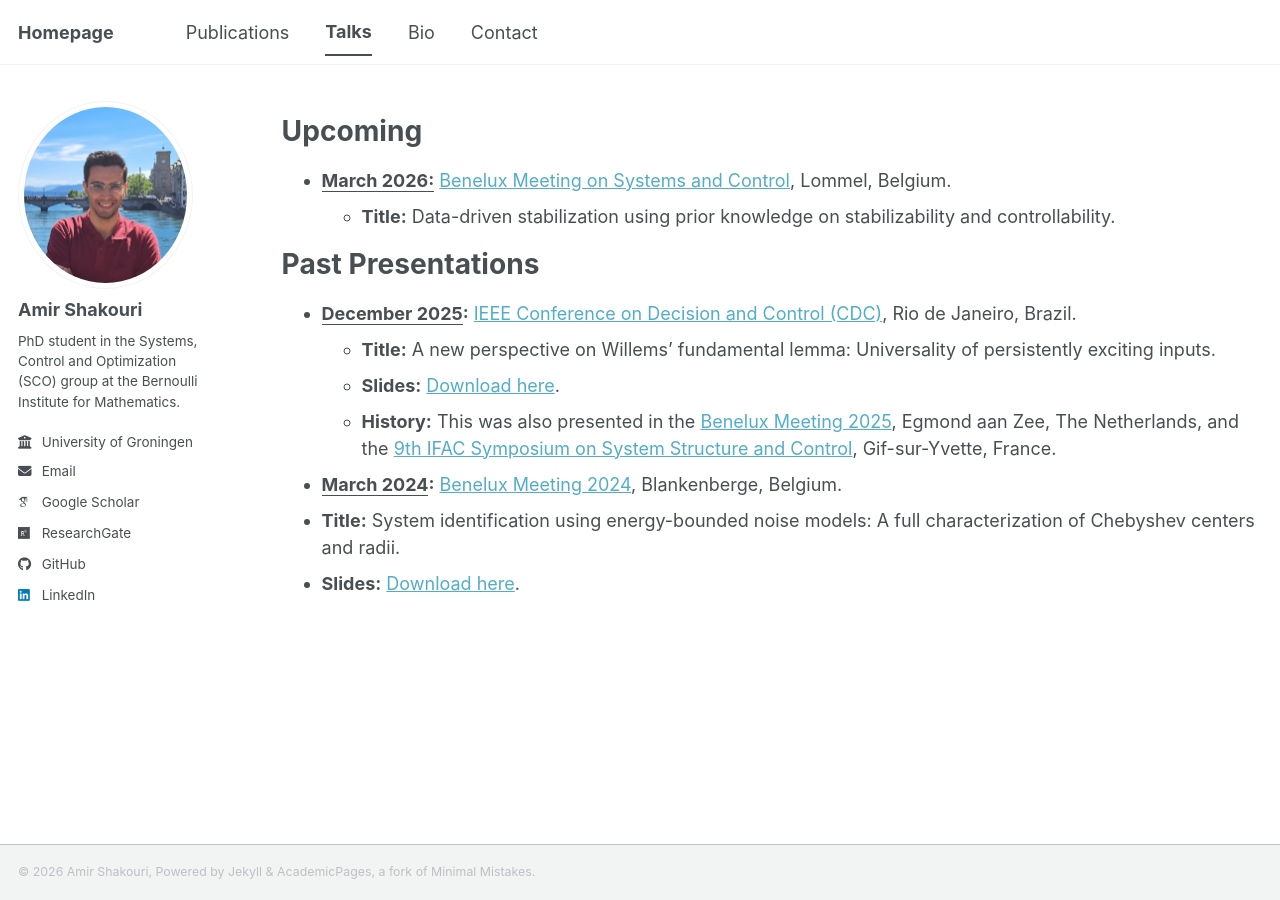
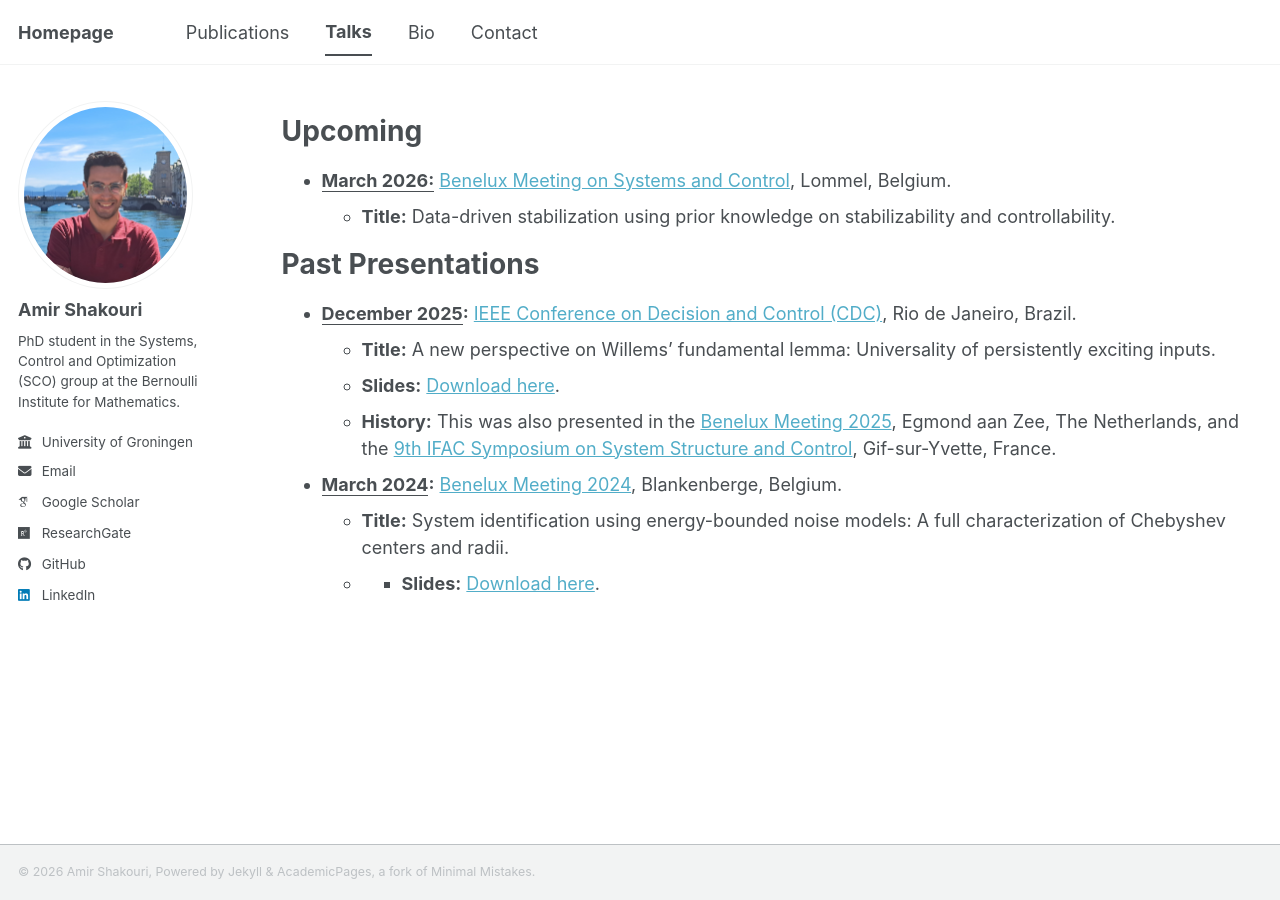
Before and after one commit to a-shakouri/a-shakouri.github.io, a Jekyll site: the page built from _pages/talk-new.md, in a window 1280 px wide. Built offline with Jekyll 4.4.1, drawn with Linux system fonts in a browser that asks for light colours; some web fonts are replaced; a script bundle is joined from its source files by our own code; library files that are not in the unit come from our copies.

Commit message:
Update talk-new.md

```diff
--- a/_pages/talk-new.md
+++ b/_pages/talk-new.md
@@ -20,5 +20,5 @@
   * **History:** This was also presented in the [Benelux Meeting 2025](https://www.beneluxmeeting.nl/2025/), Egmond aan Zee, The Netherlands, and the [9th IFAC Symposium on System Structure and Control](https://sssc-tds-cosy-2025.sciencesconf.org/), Gif-sur-Yvette, France.
 
  * **<u>March 2024</u>:** [Benelux Meeting 2024](https://www.beneluxmeeting.nl/2024/), Blankenberge, Belgium.
-  * **Title:** System identification using energy-bounded noise models: A full characterization of Chebyshev centers and radii.
-  * **Slides:** <a href="{{ base_path }}/files/SysID-Presentation-Benelux-version.pdf" class="Download">Download here</a>.
+   * **Title:** System identification using energy-bounded noise models: A full characterization of Chebyshev centers and radii.
+   * * **Slides:** <a href="{{ base_path }}/files/SysID-Presentation-Benelux-version.pdf" class="Download">Download here</a>.
```
